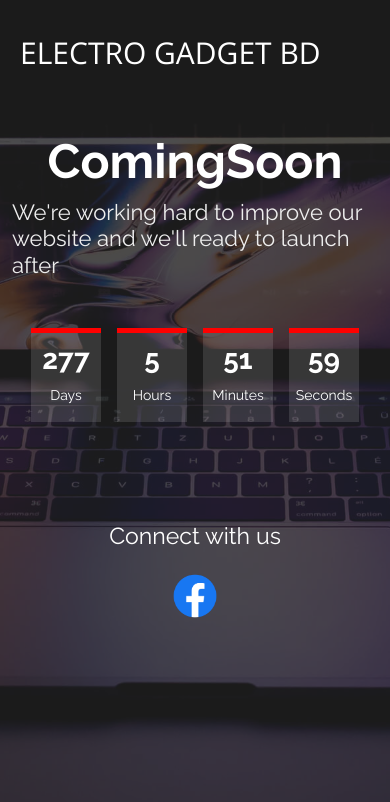
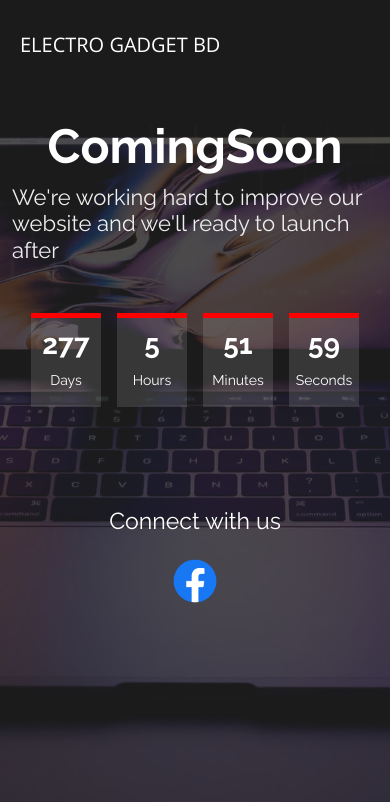
Before and after one commit to Emon1304013/electro-gadget-bd, a plain HTML site: page index.html in a window 390 px wide. Drawn offline with nearby package versions, Linux system fonts and the light colour scheme.

Commit message:
Logo text size reduced for mobile screen

```diff
--- a/assets/css/style.css
+++ b/assets/css/style.css
@@ -32,6 +32,12 @@ body::before {
   font-size: 30px;
 }
 
+@media (max-width:600px){
+  .logo p{
+  font-size: 20px;
+}
+
+}
 @media (min-width: 1024px) {
   body {
     background-attachment: fixed;
```
